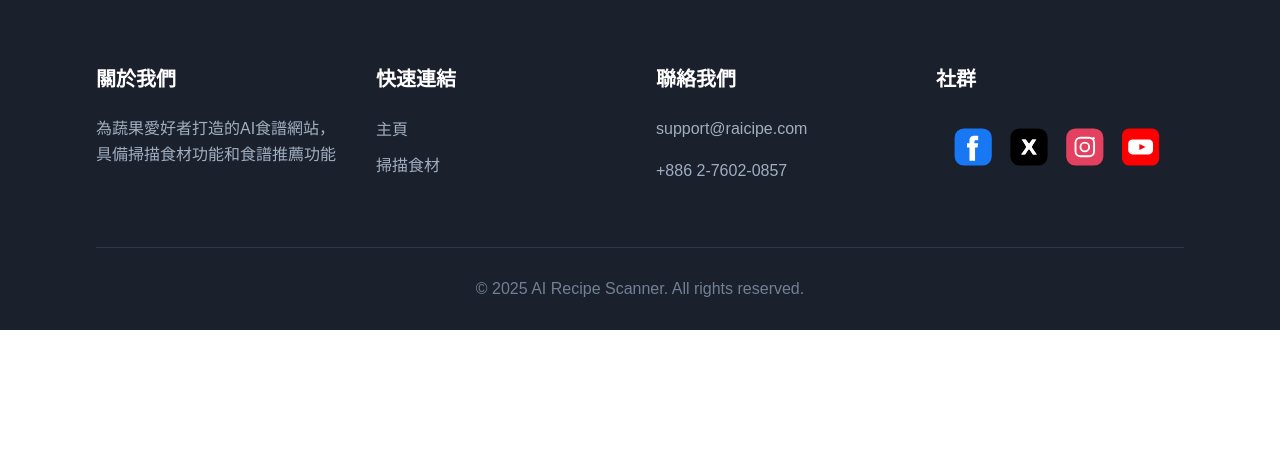
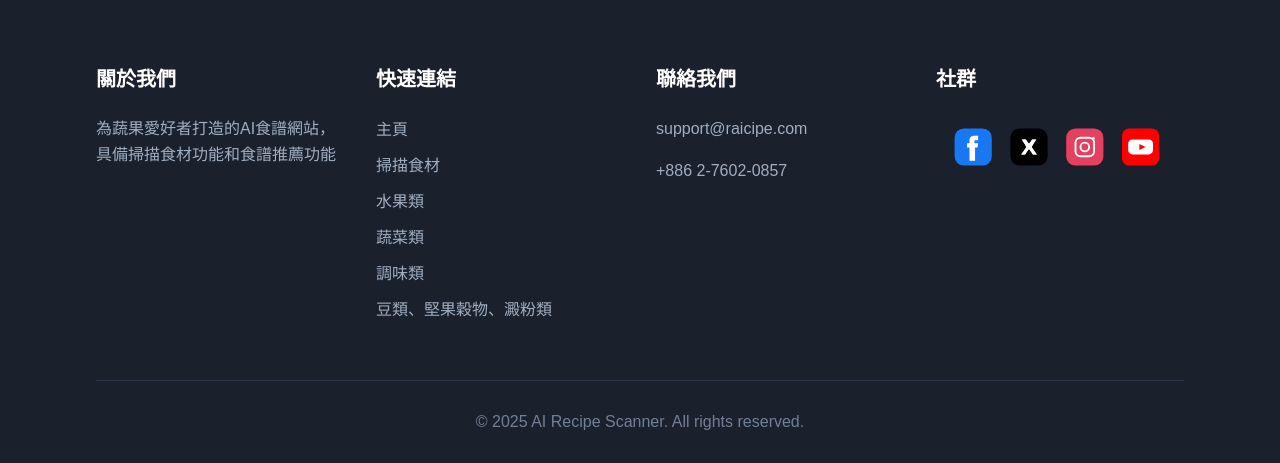
Before and after one commit to eric880724/RAICIPE, a Flask app: page / in a window 1280 px wide. Shown: the part 3201-3664 px from the top of the page. Before the commit the page ends 3531 px from the top, so only its background shows below. Run offline with Flask 3, Linux system fonts and the light colour scheme; some web fonts are replaced.

Commit message:
更新主頁影片和法文字體和footer的RWD、更新所有頁面的下拉式選單內容

```diff
--- a/static/main.css
+++ b/static/main.css
@@ -829,11 +826,21 @@
     width: 100%;
     min-height: 50vh; /* 控制與下方的間隙 */
   }
-
   .video {
     position: absolute;
     width: 100%;
     height: 101vh;
+  }
+  .golden-ratio-left-1 h1 {
+    font-size: 3rem;
+  }
+  .footer-section h3 {
+    font-size: 1.25rem;
+  }
+  .footer-section p,
+  .quick-links a,
+  .footer-bottom p {
+    font-size: 1rem;
   }
 }
 
--- a/templates/fruit.html
+++ b/templates/fruit.html
@@ -39,6 +39,10 @@
                 <div class="menu">
                     <a href="/templates/main.html">主頁</a>
                     <a href="/templates/scan.html">掃描食材</a>
+                    <a href="/templates/fruit.html">水果類</a>
+                    <a href="/templates/vegetable.html">蔬菜類</a>
+                    <a href="/templates/seasoning.html">調味類</a>
+                    <a href="/templates/legume-nut-grain-starche.html">豆類、堅果穀物、澱粉類</a>
                     <div class="#sign-in-btn, #sign-up-btn">
                         <button id="sign-in-btn">登入</button> <!-- 登入按鈕 -->
                         <button id="sign-up-btn">註冊</button>
--- a/templates/legume-nut-grain-starche.html
+++ b/templates/legume-nut-grain-starche.html
@@ -39,6 +39,10 @@
                 <div class="menu">
                     <a href="/templates/main.html">主頁</a>
                     <a href="/templates/scan.html">掃描食材</a>
+                    <a href="/templates/fruit.html">水果類</a>
+                    <a href="/templates/vegetable.html">蔬菜類</a>
+                    <a href="/templates/seasoning.html">調味類</a>
+                    <a href="/templates/legume-nut-grain-starche.html">豆類、堅果穀物、澱粉類</a>
                     <div class="#sign-in-btn, #sign-up-btn"> <!-- 登入按鈕 -->
                         <button id="sign-in-btn">登入</button>
                         <button id="sign-up-btn">註冊</button>
--- a/templates/main.html
+++ b/templates/main.html
@@ -21,7 +21,7 @@
         <div class="header-container">
             <header class="header">
                 <video autoplay muted loop class="video"> <!-- 形象影片 -->
-                    <source src="/static/videos/cooking.mp4" type="video/mp4">
+                    <source src="/static/videos/cooking-final.mp4" type="video/mp4">
                 </video>
                 <div class="logo img">
                     <a href="/templates/main.html"> <!-- Logo連結主頁 -->
@@ -52,6 +52,10 @@
                     <div class="menu">
                         <a href="/templates/main.html">主頁</a>
                         <a href="/templates/scan.html">掃描食材</a>
+                        <a href="/templates/fruit.html">水果類</a>
+                        <a href="/templates/vegetable.html">蔬菜類</a>
+                        <a href="/templates/seasoning.html">調味類</a>
+                        <a href="/templates/legume-nut-grain-starche.html">豆類、堅果穀物、澱粉類</a>
                         <div class="#sign-in-btn, #sign-up-btn"> <!-- 登入按鈕 -->
                             <button id="sign-in-btn">登入</button>
                             <button id="sign-up-btn">註冊</button>
@@ -168,6 +172,10 @@
                     <ul class="quick-links">
                         <li><a href="/templates/main.html">主頁</a></li>
                         <li><a href="/templates/scan.html">掃描食材</a></li>
+                        <li><a href="/templates/fruit.html">水果類</a></li>
+                        <li><a href="/templates/vegetable.html">蔬菜類</a></li>
+                        <li><a href="/templates/seasoning.html">調味類</a></li>
+                        <li><a href="/templates/legume-nut-grain-starche.html">豆類、堅果穀物、澱粉類</a></li>
                     </ul>
                 </div>
                 <div class="footer-section">
--- a/templates/scan.html
+++ b/templates/scan.html
@@ -58,6 +58,10 @@
                 <div class="menu">
                     <a href="/templates/main.html">主頁</a>
                     <a href="/templates/scan.html">掃描食材</a>
+                    <a href="/templates/fruit.html">水果類</a>
+                    <a href="/templates/vegetable.html">蔬菜類</a>
+                    <a href="/templates/seasoning.html">調味類</a>
+                    <a href="/templates/legume-nut-grain-starche.html">豆類、堅果穀物、澱粉類</a>
                     <div class="#sign-in-btn, #sign-up-btn"> <!-- 登入按鈕 -->
                         <button id="sign-in-btn">登入</button>
                         <button id="sign-up-btn">註冊</button>
@@ -136,7 +140,7 @@
                     <h2 class="recipe-title">為你生成的食譜</h2>
                     <div class="recipe-container">
                         <div class="recipe-image">
-                            <img src="/static/images/25.png" alt="食譜圖片">
+                            <img src="/static/images/272.png" alt="食譜圖片">
                         </div>
                     </div>
                     <div class="button-group">
--- a/templates/seasoning.html
+++ b/templates/seasoning.html
@@ -39,6 +39,10 @@
                 <div class="menu">
                     <a href="/templates/main.html">主頁</a>
                     <a href="/templates/scan.html">掃描食材</a>
+                    <a href="/templates/fruit.html">水果類</a>
+                    <a href="/templates/vegetable.html">蔬菜類</a>
+                    <a href="/templates/seasoning.html">調味類</a>
+                    <a href="/templates/legume-nut-grain-starche.html">豆類、堅果穀物、澱粉類</a>
                     <div class="#sign-in-btn, #sign-up-btn"> <!-- 登入按鈕 -->
                         <button id="sign-in-btn">登入</button>
                         <button id="sign-up-btn">註冊</button>
--- a/templates/vegetable.html
+++ b/templates/vegetable.html
@@ -39,6 +39,10 @@
                 <div class="menu">
                     <a href="/templates/main.html">主頁</a>
                     <a href="/templates/scan.html">掃描食材</a>
+                    <a href="/templates/fruit.html">水果類</a>
+                    <a href="/templates/vegetable.html">蔬菜類</a>
+                    <a href="/templates/seasoning.html">調味類</a>
+                    <a href="/templates/legume-nut-grain-starche.html">豆類、堅果穀物、澱粉類</a>
                     <div class="#sign-in-btn, #sign-up-btn"> <!-- 登入按鈕 -->
                         <button id="sign-in-btn">登入</button>
                         <button id="sign-up-btn">註冊</button>
```
Also changed, not shown: other parts of static/main.css (+37 -91 lines), 4 other files.
